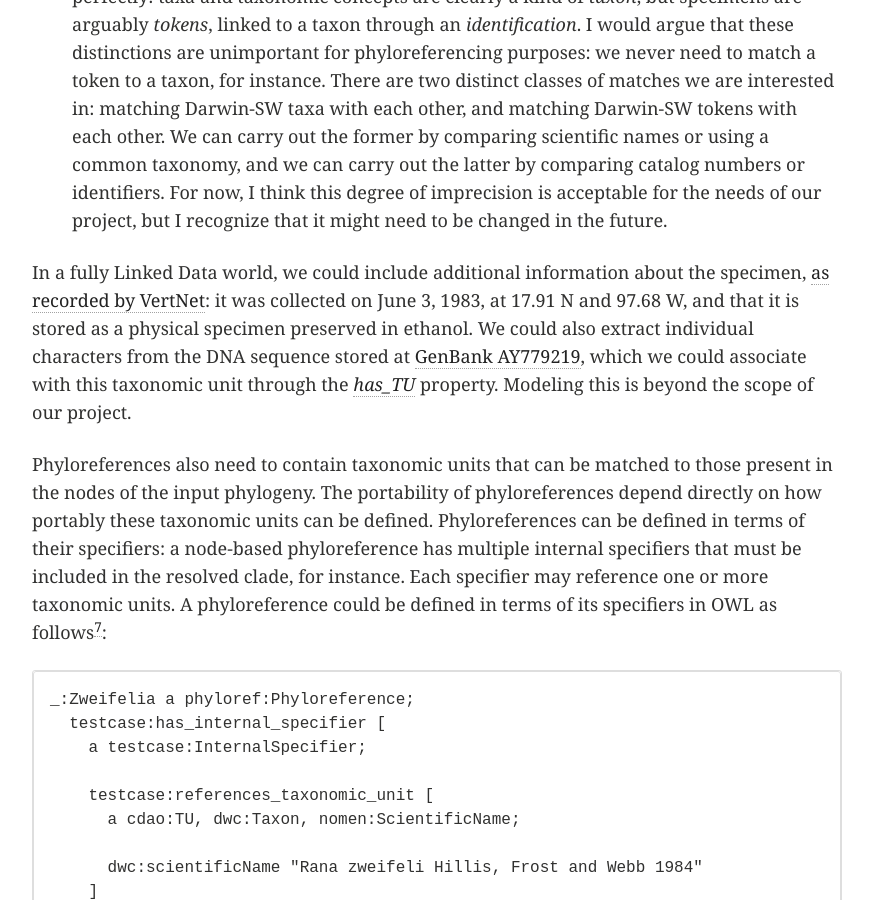
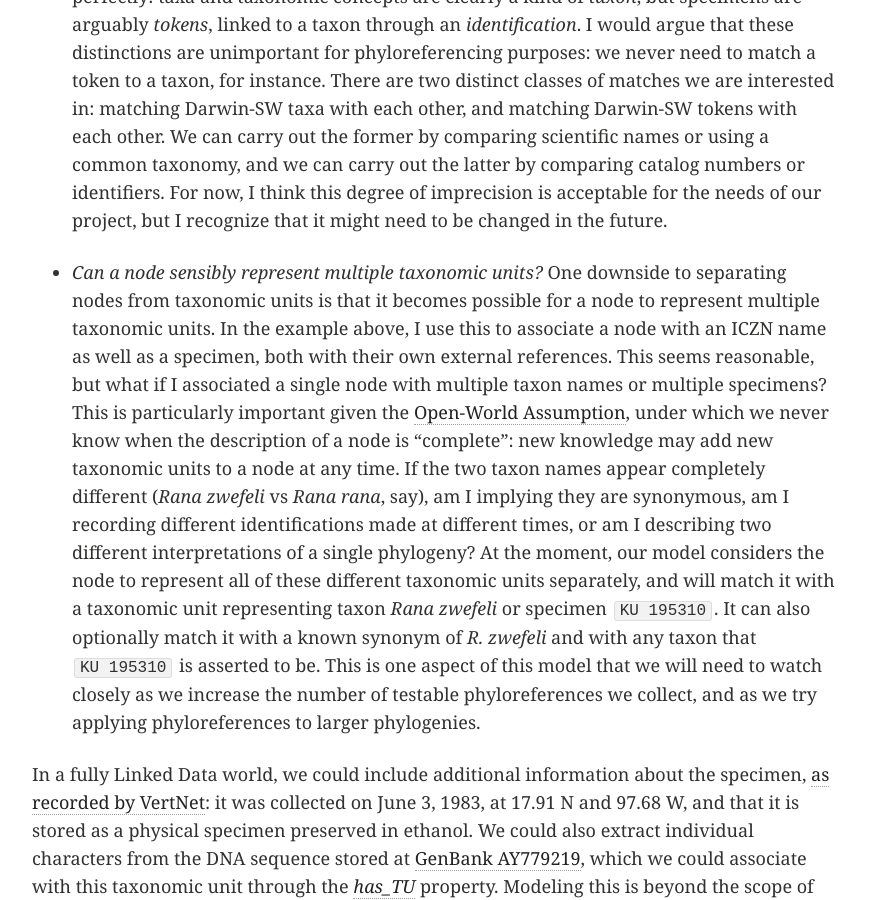
Before and after one commit to phyloref/phyloref.github.io, a Jekyll site: the page built from _posts/blog/2017-12-27-matching-nodes-to-phyloreferences.md, in a window 1280 px wide and 900 px high, scrolled down 4700 px. Shown: the whole window, without its empty margins (64-937 px from the left). Built offline with Jekyll 4.4.1, drawn with Linux system fonts in a browser that asks for light colours; comment, search, counter and statistics services are not loaded.

Commit message:
First stab at a response to one of Hilmar's comments.

```diff
--- a/_posts/blog/2017-12-27-matching-nodes-to-phyloreferences.md
+++ b/_posts/blog/2017-12-27-matching-nodes-to-phyloreferences.md
@@ -117,6 +117,8 @@ This model simplifies some complex ideas -- such as the taxonomic identification
 
  * *Where do taxonomic units fit into the Darwin-SW ontology?* This term doesn't map perfectly: taxa and taxonomic concepts are clearly a kind of *taxon*, but specimens are arguably *tokens*, linked to a taxon through an *identification*. I would argue that these distinctions are unimportant for phyloreferencing purposes: we never need to match a token to a taxon, for instance. There are two distinct classes of matches we are interested in: matching Darwin-SW taxa with each other, and matching Darwin-SW tokens with each other. We can carry out the former by comparing scientific names or using a common taxonomy, and we can carry out the latter by comparing catalog numbers or identifiers. For now, I think this degree of imprecision is acceptable for the needs of our project, but I recognize that it might need to be changed in the future.
 
+ * *Can a node sensibly represent multiple taxonomic units?* One downside to separating nodes from taxonomic units is that it becomes possible for a node to represent multiple taxonomic units. In the example above, I use this to associate a node with an ICZN name as well as a specimen, both with their own external references. This seems reasonable, but what if I associated a single node with multiple taxon names or multiple specimens? This is particularly important given the [Open-World Assumption](https://en.wikipedia.org/wiki/Open-world_assumption), under which we never know when the description of a node is "complete": new knowledge may add new taxonomic units to a node at any time. If the two taxon names appear completely different (*Rana zwefeli* vs *Rana rana*, say), am I implying they are synonymous, am I recording different identifications made at different times, or am I describing two different interpretations of a single phylogeny? At the moment, our model considers the node to represent all of these different taxonomic units separately, and will match it with a taxonomic unit representing taxon *Rana zwefeli* or specimen `KU 195310`. It can also optionally match it with a known synonym of *R. zwefeli* and with any taxon that `KU 195310` is asserted to be. This is one aspect of this model that we will need to watch closely as we increase the number of testable phyloreferences we collect, and as we try applying phyloreferences to larger phylogenies.
+
 In a fully Linked Data world, we could include additional information about the specimen, [as recorded by VertNet](http://portal.vertnet.org/o/ku/kuh?id=be1b5c81-b069-11e3-8cfe-90b11c41863e): it was collected on June 3, 1983, at 17.91 N and 97.68 W, and that it is stored as a physical specimen preserved in ethanol. We could also extract individual characters from the DNA sequence stored at [GenBank AY779219](https://www.ncbi.nlm.nih.gov/nuccore/AY779219), which we could associate with this taxonomic unit through the [*has_TU*](http://purl.obolibrary.org/obo/CDAO_0000208) property. Modeling this is beyond the scope of our project.
 
 Phyloreferences also need to contain taxonomic units that can be matched to those present in the nodes of the input phylogeny. The portability of phyloreferences depend directly on how portably these taxonomic units can be defined. Phyloreferences can be defined in terms of their specifiers: a node-based phyloreference has multiple internal specifiers that must be included in the resolved clade, for instance. Each specifier may reference one or more taxonomic units. A phyloreference could be defined in terms of its specifiers in OWL as follows[^phyloref_and_testcase_terms]:
```
